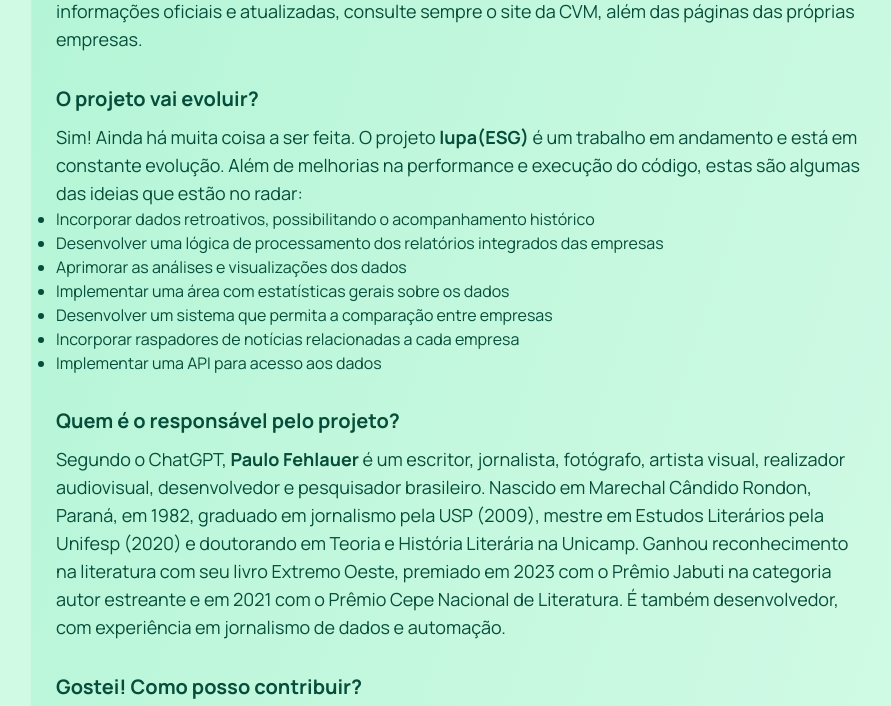
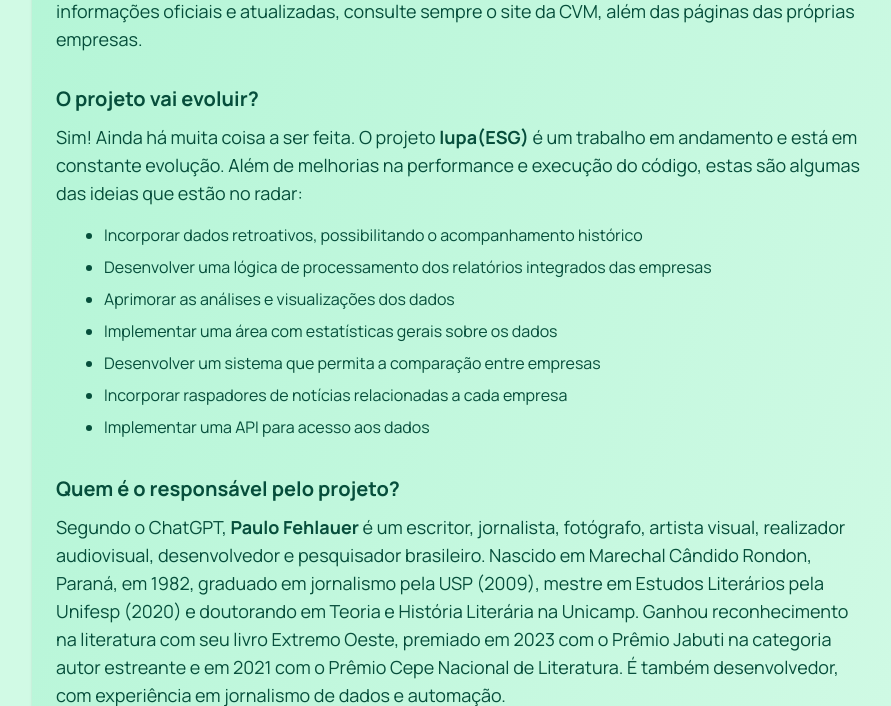
Before and after one commit to paulofeh/wktk-flask, a Flask app: page /sobre in a window 1280 px wide. Shown: the part 2015-2721 px from the top of the page, without its empty margins (176-1067 px from the left). Run offline with Flask 3, Linux system fonts and the light colour scheme.

Commit message:
ajustes de estilo

```diff
--- a/static/css/output.css
+++ b/static/css/output.css
@@ -2456,6 +2369,11 @@ html {
   padding-bottom: 2rem;
 }
 
+.py-1 {
+  padding-top: 0.25rem;
+  padding-bottom: 0.25rem;
+}
+
 .pb-16 {
   padding-bottom: 4rem;
 }
@@ -2470,6 +2388,22 @@ html {
 
 .pt-8 {
   padding-top: 2rem;
+}
+
+.pl-12 {
+  padding-left: 3rem;
+}
+
+.pt-1 {
+  padding-top: 0.25rem;
+}
+
+.pb-1 {
+  padding-bottom: 0.25rem;
+}
+
+.pt-4 {
+  padding-top: 1rem;
 }
 
 .text-left {
--- a/templates/sobre.html
+++ b/templates/sobre.html
@@ -28,14 +28,14 @@
         <p class="text-lg">O projeto <strong>lupa(ESG)</strong> não se responsabiliza pela veracidade das informações apresentadas. O projeto busca facilitar o acesso a informações públicas, sem realizar qualquer tipo de validação ou verificação das mesmas. Além disso, ainda que haja um cuidado no processo de criação de prompts para modelos de IA generativa, é sempre possível que ocorram alucinações. Para informações oficiais e atualizadas, consulte sempre o site da <a href="https://www.cvm.gov.br/" target="_blank">CVM</a>, além das páginas das próprias empresas.</p>
         <h2 class="text-xl font-sans font-bold mb-2.5 mt-8">O projeto vai evoluir?</h2>
         <p class="text-lg">Sim! Ainda há muita coisa a ser feita. O projeto <strong>lupa(ESG)</strong> é um trabalho em andamento e está em constante evolução. Além de melhorias na performance e execução do código, estas são algumas das ideias que estão no radar:</p>
-        <ul class="list-disc">
-          <li>Incorporar dados retroativos, possibilitando o acompanhamento histórico</li>
-          <li>Desenvolver uma lógica de processamento dos relatórios integrados das empresas</li>
-          <li>Aprimorar as análises e visualizações dos dados</li>
-          <li>Implementar uma área com estatísticas gerais sobre os dados</li>
-          <li>Desenvolver um sistema que permita a comparação entre empresas</li>
-          <li>Incorporar raspadores de notícias relacionadas a cada empresa</li>
-          <li>Implementar uma API para acesso aos dados</li>
+        <ul class="list-disc list-outside pl-12">
+          <li class="pt-4 pb-1 text-md">Incorporar dados retroativos, possibilitando o acompanhamento histórico</li>
+          <li class="py-1 text-md">Desenvolver uma lógica de processamento dos relatórios integrados das empresas</li>
+          <li class="py-1 text-md">Aprimorar as análises e visualizações dos dados</li>
+          <li class="py-1 text-md">Implementar uma área com estatísticas gerais sobre os dados</li>
+          <li class="py-1 text-md">Desenvolver um sistema que permita a comparação entre empresas</li>
+          <li class="py-1 text-md">Incorporar raspadores de notícias relacionadas a cada empresa</li>
+          <li class="py-1 text-md">Implementar uma API para acesso aos dados</li>
         </ul>
         <h2 class="text-xl font-sans font-bold mb-2.5 mt-8">Quem é o responsável pelo projeto?</h2>
         <p class="text-lg">Segundo o ChatGPT, <strong>Paulo Fehlauer</strong> é um escritor, jornalista, fotógrafo, artista visual, realizador audiovisual, desenvolvedor e pesquisador brasileiro. Nascido em Marechal Cândido Rondon, Paraná, em 1982, graduado em jornalismo pela USP (2009), mestre em Estudos Literários pela Unifesp (2020) e doutorando em Teoria e História Literária na Unicamp. Ganhou reconhecimento na literatura com seu livro <a href="https://amzn.to/43Qf7S7" target="_blank">Extremo Oeste</a>, premiado em 2023 com o Prêmio Jabuti na categoria autor estreante e em 2021 com o Prêmio Cepe Nacional de Literatura. É também desenvolvedor, com experiência em jornalismo de dados e automação.</p>
```
Also changed, not shown: other parts of static/css/output.css (+14 -101 lines).
